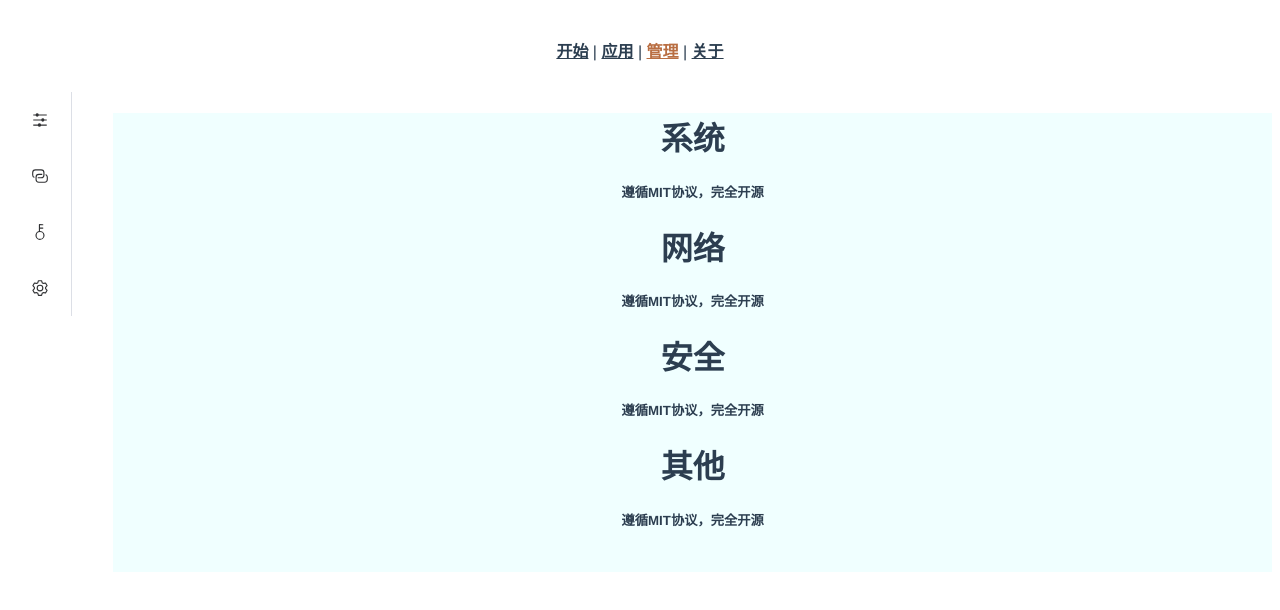
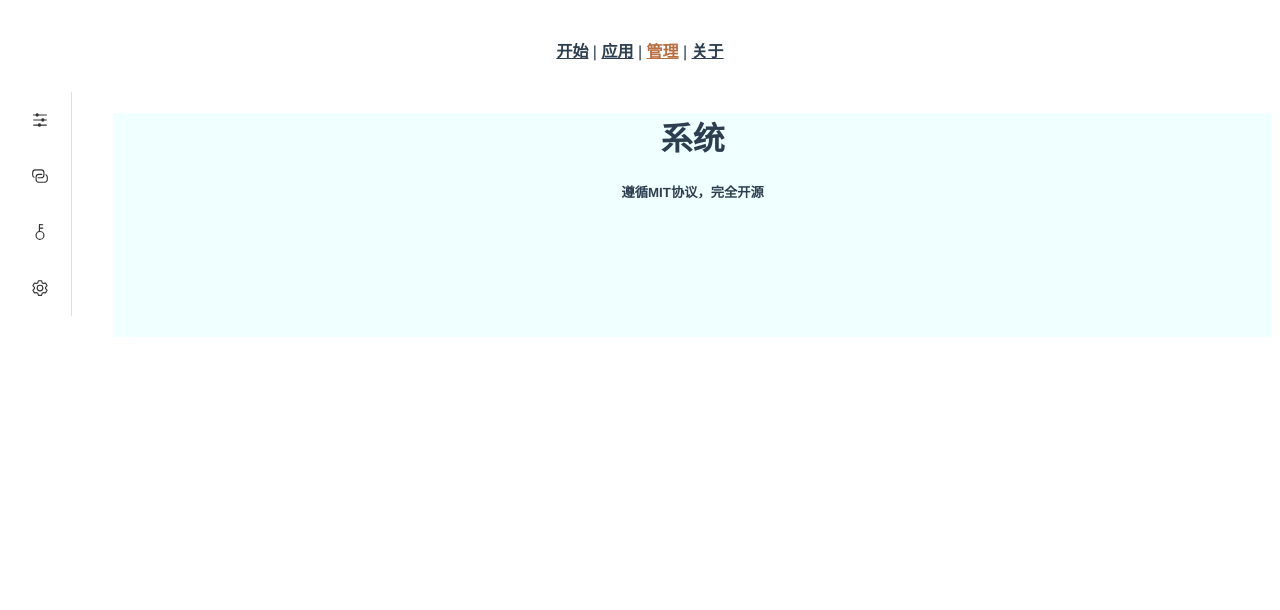
Before and after one commit to eyresimpson/insipid-desktop, a Vue app: page /manage in a window 1280 px wide. Shown: the top 610 px of the page. Built offline with nearby package versions, Linux system fonts and the light colour scheme.

Commit message:
修复无法跳转的问题

```diff
--- a/src/views/ManageView.vue
+++ b/src/views/ManageView.vue
@@ -37,10 +37,10 @@
       <el-col :span="22">
         <div class="content">
           <!-- <router-view /> -->
-          <systemConfigComponent :v-if="selected=='system'"></systemConfigComponent>
-          <networkConfigComponent :v-if="selected=='network'"></networkConfigComponent>
-          <securityConfigComponent :v-if="selected=='security'"></securityConfigComponent>
-          <otherConfigComponent :v-if="selected=='other'"></otherConfigComponent>
+          <systemConfigComponent v-if="selected=='system'"></systemConfigComponent>
+          <networkConfigComponent v-if="selected=='network'"></networkConfigComponent>
+          <securityConfigComponent v-if="selected=='security'"></securityConfigComponent>
+          <otherConfigComponent v-if="selected=='other'"></otherConfigComponent>
         </div>
       </el-col>
     </el-row>
```
